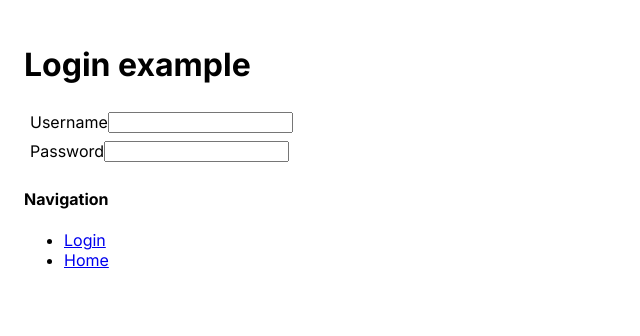
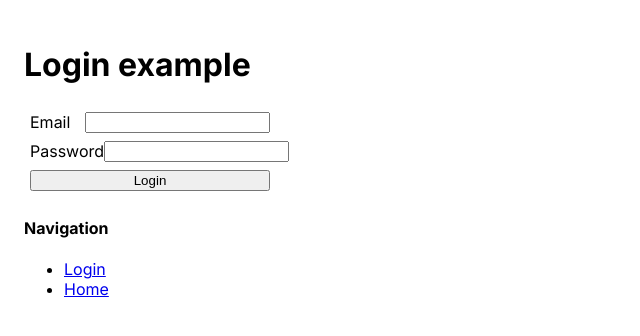
Before and after one commit to lucrnz/login-next-swr-node, a Next.js app in the folder fe/: page /login in a window 1280 px wide. Shown: the top 336 px of the page, without its empty margins (0-640 px from the left). Built offline with nearby package versions, Linux system fonts and the light colour scheme.

Commit message:
fe: login change username to email

```diff
--- a/fe/src/pages/login.tsx
+++ b/fe/src/pages/login.tsx
@@ -1,7 +1,5 @@
 import Head from 'next/head';
 import { Inter } from 'next/font/google';
-import Link from 'next/link';
-
 import styles from './login.module.css';
 import Navigation from '@/components/Navigation';
 
@@ -12,21 +10,19 @@
     <>
       <Head>
         <title>Login - App</title>
-        <meta name="description" content="Generated by create next app" />
-        <meta name="viewport" content="width=device-width, initial-scale=1" />
-        <link rel="icon" href="/favicon.ico" />
       </Head>
       <main className={[styles['main'], inter.className].join(' ')} >
         <h1>Login example</h1>
         <form className={styles['form']}>
           <div>
-            <label htmlFor='username'>Username</label>
-            <input id="username" type="text" />
+            <label htmlFor='email'>Email</label>
+            <input id="email" type="email" />
           </div>
           <div>
             <label htmlFor='password'>Password</label>
             <input id="password" type="password" />
           </div>
+          <input type="submit" value="Login" />
         </form>
         <Navigation />
       </main >
```
